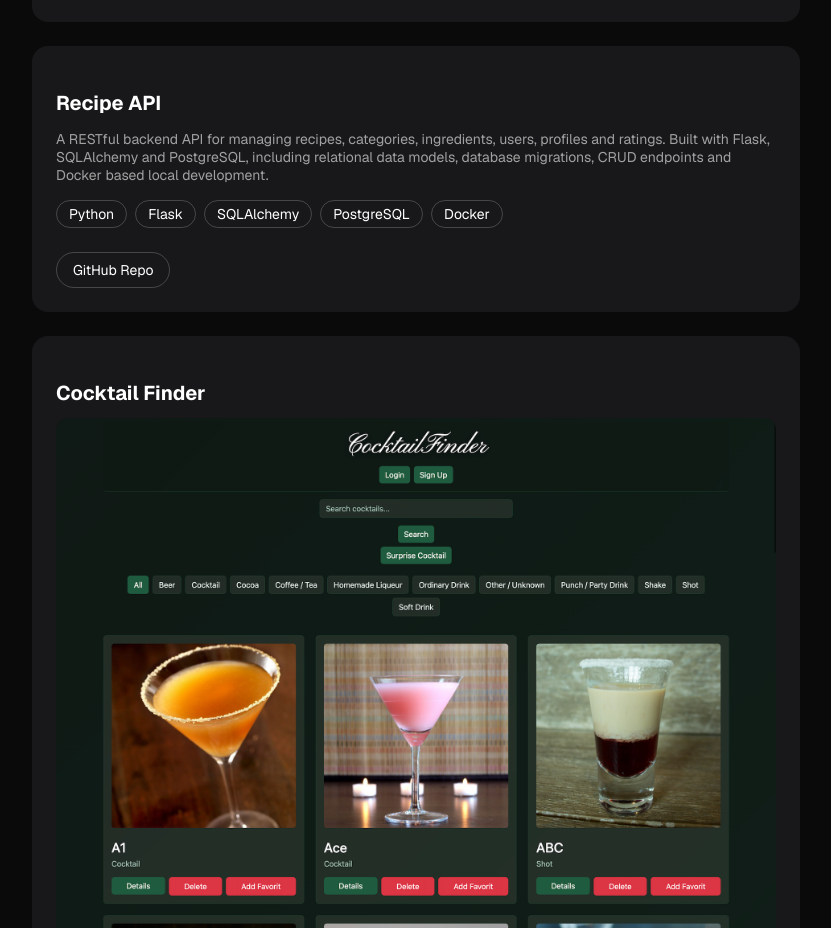
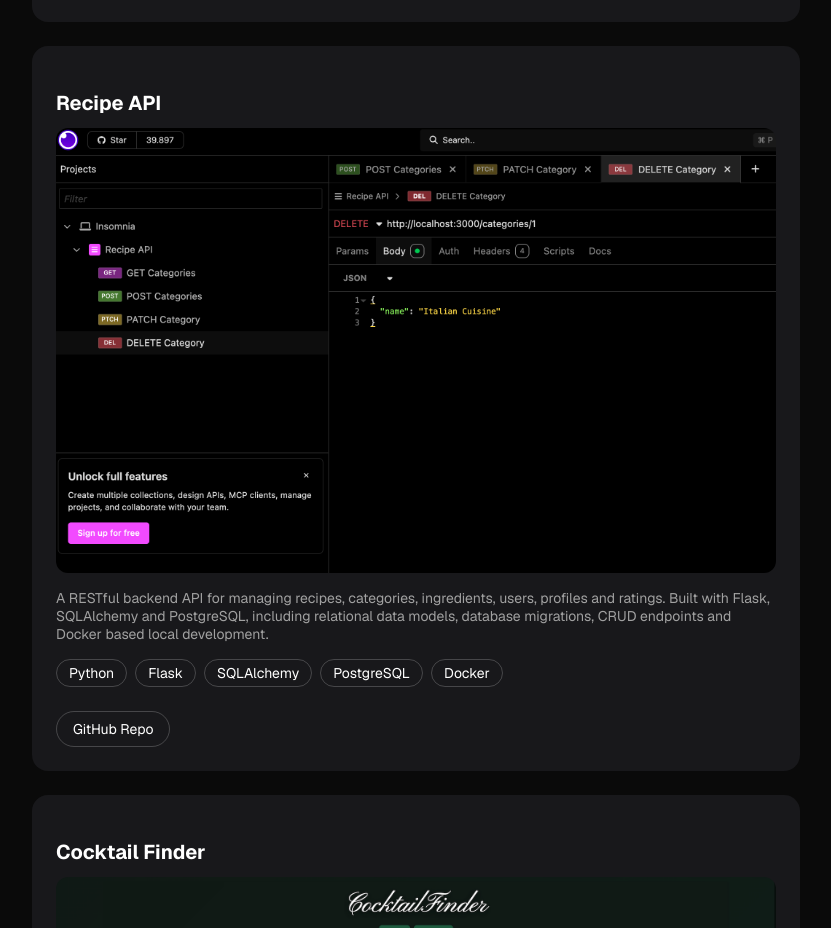
Before and after one commit to lina98st/portfolio, a Next.js app: page / in a window 1280 px wide. Shown: the part 2287-3215 px from the top of the page, without its empty margins (224-1055 px from the left). Built offline with nearby package versions, Linux system fonts and the light colour scheme.

Commit message:
Add recipe API project preview

```diff
--- a/app/components/ProjectsSection.tsx
+++ b/app/components/ProjectsSection.tsx
@@ -50,6 +50,14 @@
         {/* Recipe API */}
         <div className="project">
           <h3 className="project__name">Recipe API</h3>
+
+          <Image
+            src="/recipe-api-preview.png"
+            alt="Recipe API"
+            width={600}
+            height={300}
+            className="project__image project__image--flush"
+          />
 
           <p className="project__desc">
             A RESTful backend API for managing recipes, categories, ingredients,
```
